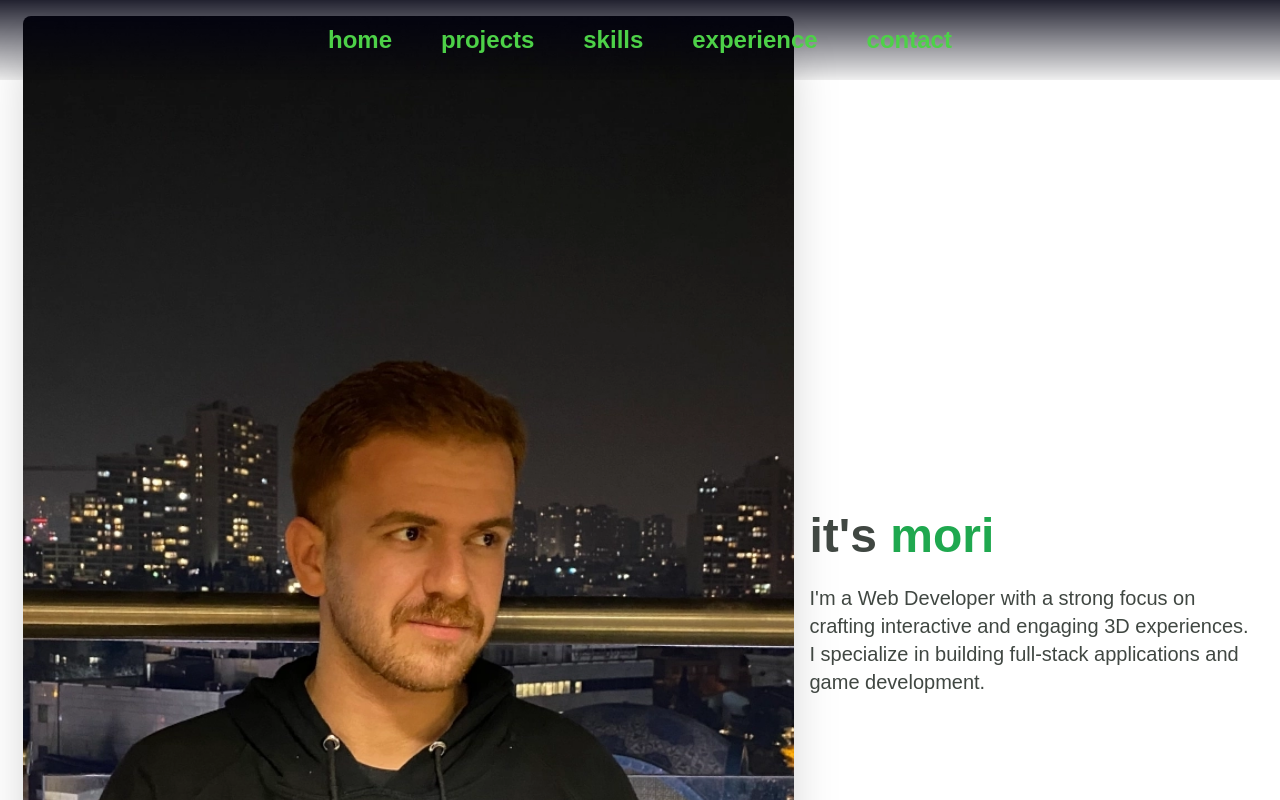
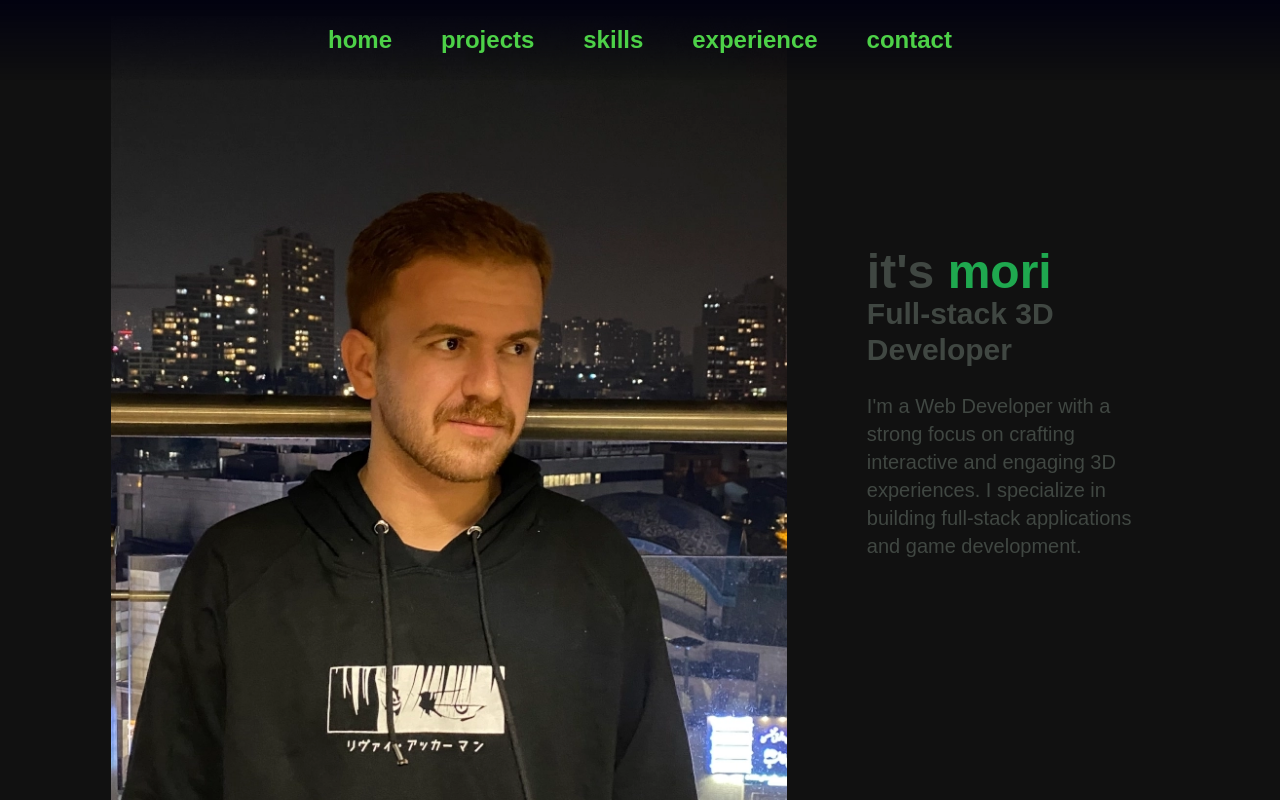
Before and after one commit to morinorabadi/portfolio, a Next.js app: page / in a window 1280 px wide. Shown: the top 800 px of the page. Built offline with nearby package versions, Linux system fonts and the light colour scheme.

Commit message:
update hero styles

```diff
--- a/src/app/components/Aboutme/Aboutme.tsx
+++ b/src/app/components/Aboutme/Aboutme.tsx
@@ -2,25 +2,33 @@ import Image from "next/image";
 
 const Aboutme = () => {
   return (
-		<div className="hero bg-[#white] min-h-screen">
-			<div className="hero-content flex-col lg:flex-row">
+    <div className="hero min-h-screen bg-[#111]">
+      <div className="hero-content gap-16">
+        <div
+          className="md:hidden h-full w-full absolute bg-gradient-to-t z-[5]
+              		 from-black from-10%  to-[#0001] to-90%"
+        />
+
         <Image
           src="/images/real_mori.webp"
-					className="rounded-lg shadow-2xl"
+          className="h-full w-full object-cover absolute top-0 left-0  max-h-screen md:static"
           width={771}
           height={1080}
           alt="mori"
         />
-				<div>
+
+        <div className="z-10 absolute bottom-8 p-4 md:static">
           <h1 className="text-5xl font-bold text-tBlack">
             it&apos;s <span className="text-tGreen">mori</span>
           </h1>
+          <h2 className="text-3xl font-bold text-tBlack">
+            Full-stack 3D Developer
+          </h2>
           <p className="py-6 text-tBlack text-xl max-w-md">
             I&apos;m a Web Developer with a strong focus on crafting interactive
             and engaging 3D experiences. I specialize in building full-stack
             applications and game development.
           </p>
-					{/* <button   className="btn btn-primary">Get Started</button> */}
         </div>
       </div>
     </div>
```
Lines whose indentation alone changed are shown as unchanged.
